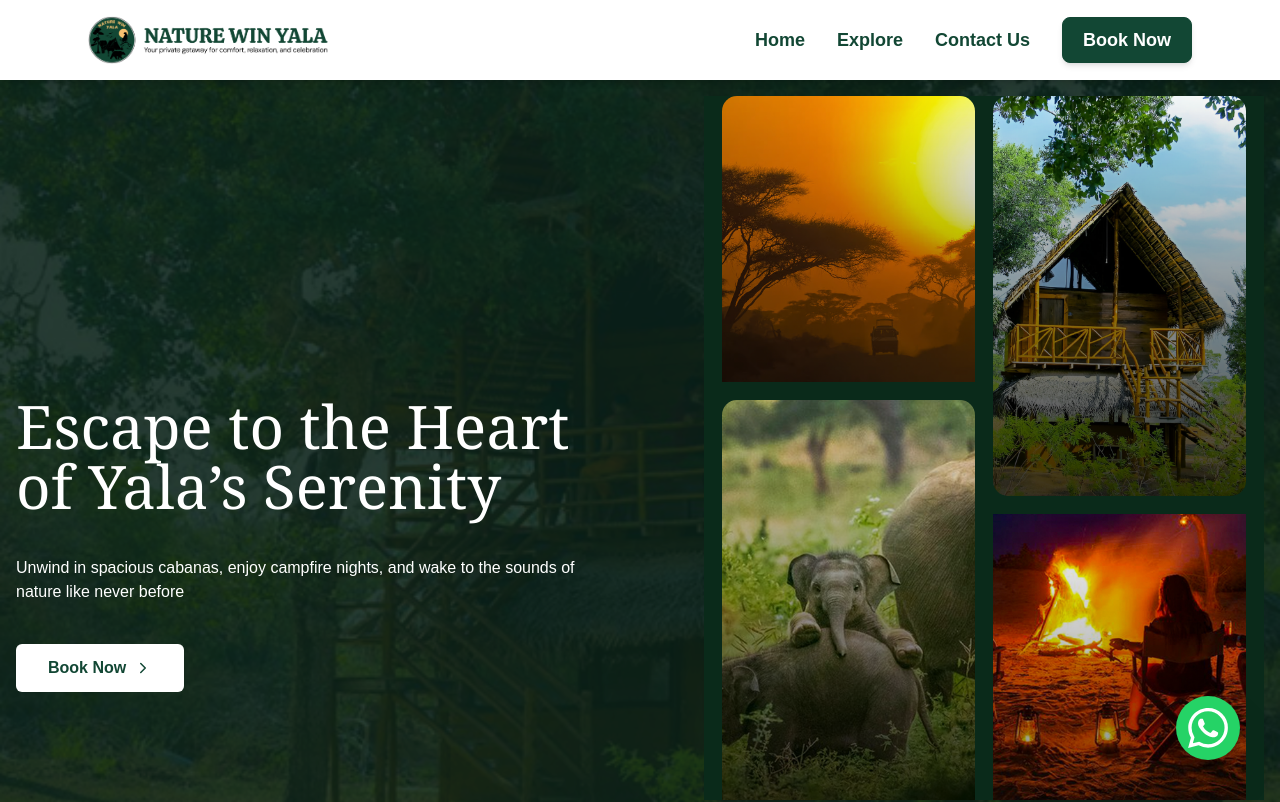
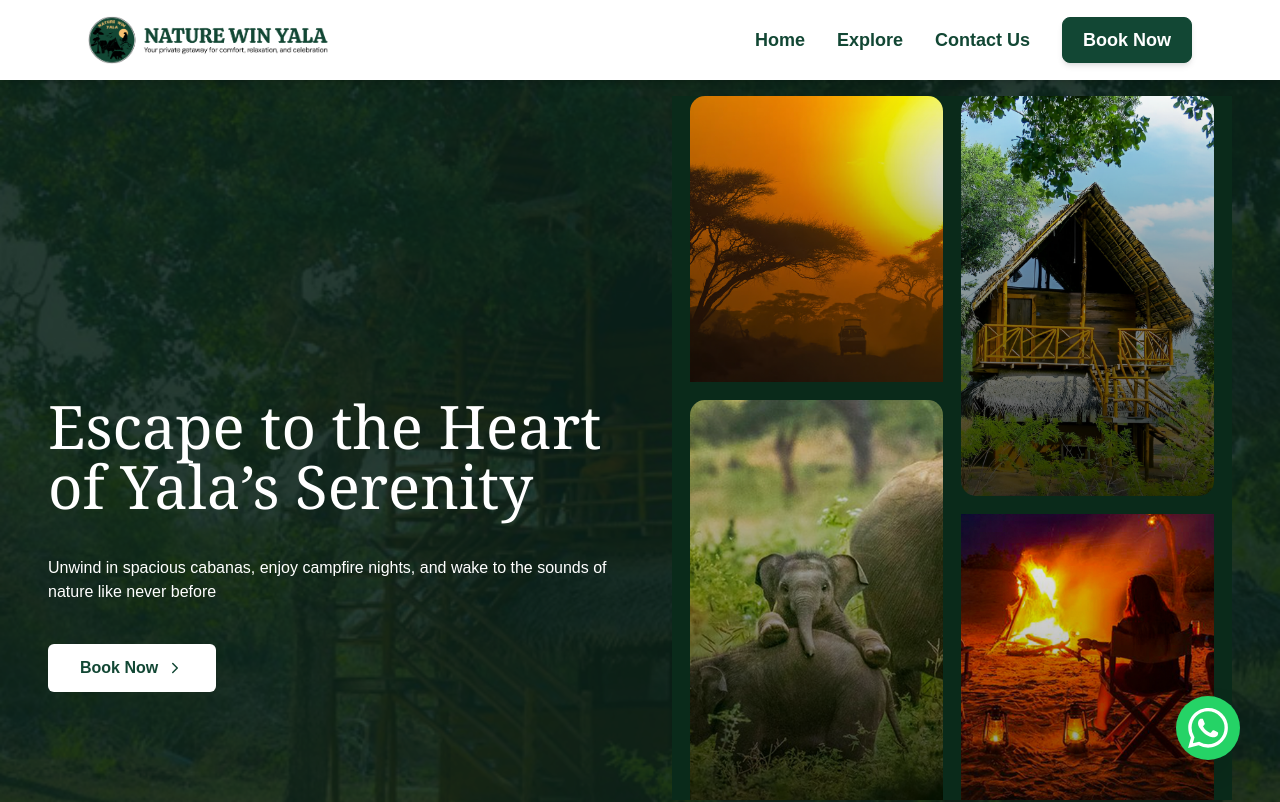
Before and after one commit to Syntrix-Snipers/nature-win-yala, a Next.js app: page / in a window 1280 px wide. Shown: the top 802 px of the page. Built offline with nearby package versions, Linux system fonts and the light colour scheme.

Commit message:
add side pading to hero section in home page

```diff
--- a/src/app/home/page.tsx
+++ b/src/app/home/page.tsx
@@ -16,7 +16,7 @@ const Home = () => {
   return (
     <div className="pt-0 md:pt-12 flex flex-col min-h-screen">
       {/* Hero Section */}
-      <div className="relative w-full bg-[#ffffff] md:bg-[#000000] flex justify-center md:h-[100svh]">
+      <div className="relative w-full bg-[#ffffff] md:bg-[#000000] px-2 sm:px-8 flex justify-center md:h-[100svh]">
         {/* Background Image (md+ only) */}
         <div className="absolute inset-0 hidden md:block">
           <Image
@@ -35,7 +35,7 @@ const Home = () => {
         <div className="relative z-10 w-full max-w-7xl px-4 md:h-full">
           <div className="text-white flex flex-col md:flex-row md:items-stretch md:justify-between md:h-full min-h-[500px] md:min-h-0 gap-10">
             <div className="md:w-1/2 flex flex-col justify-center py-8 md:py-12 text-center md:text-left items-center md:items-start gap-6">
-              <h1 className="text-5xl md:text-6xl font-serif pt-24 md:pt-48 mb-4 text-[#124734] md:text-white">
+              <h1 className="text-5xl sm:text-5xl md:text-5xl lg:text-6xl font-serif pt-24 md:pt-48 mb-4 text-[#124734] md:text-white">
                 Escape to the Heart of Yala’s Serenity
               </h1>
               <p className="mb-4 text-[#124734] md:text-white">
```
